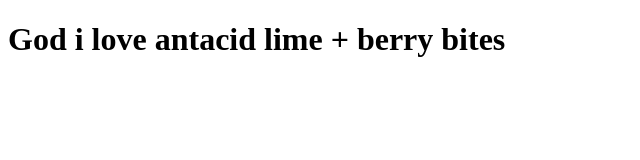
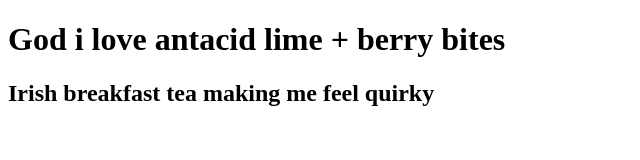
Before and after one commit to michaelodonnellr2pos/test01, a plain HTML site: page src/index.html in a window 1280 px wide. Shown: the whole page, without its empty margins (0-640 px from the left). Drawn offline with Linux system fonts and the light colour scheme.

Commit message:
update 3

```diff
--- a/src/index.html
+++ b/src/index.html
@@ -4,5 +4,7 @@
 
 <h1>God i love antacid lime + berry bites</h1>
 
+<h2>Irish breakfast tea making me feel quirky</h2>
+
 </body>
 </html>
```
